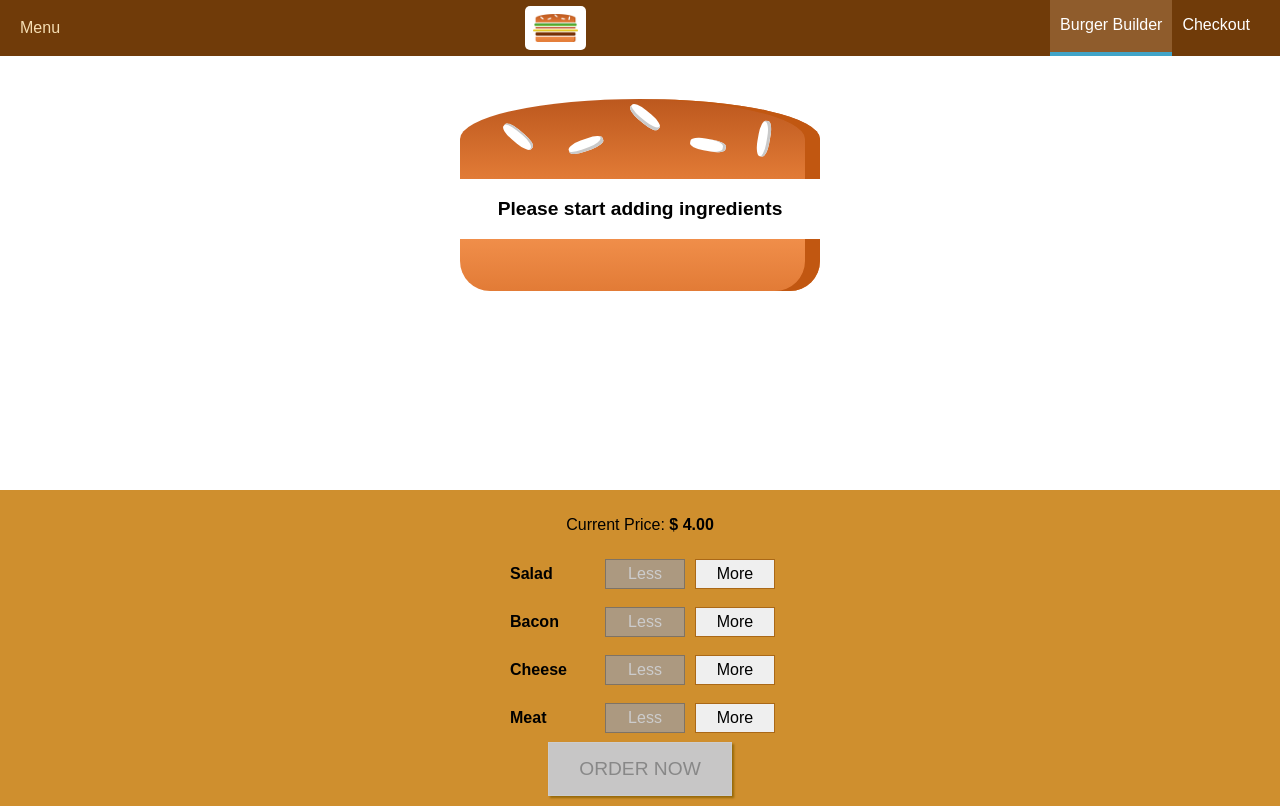
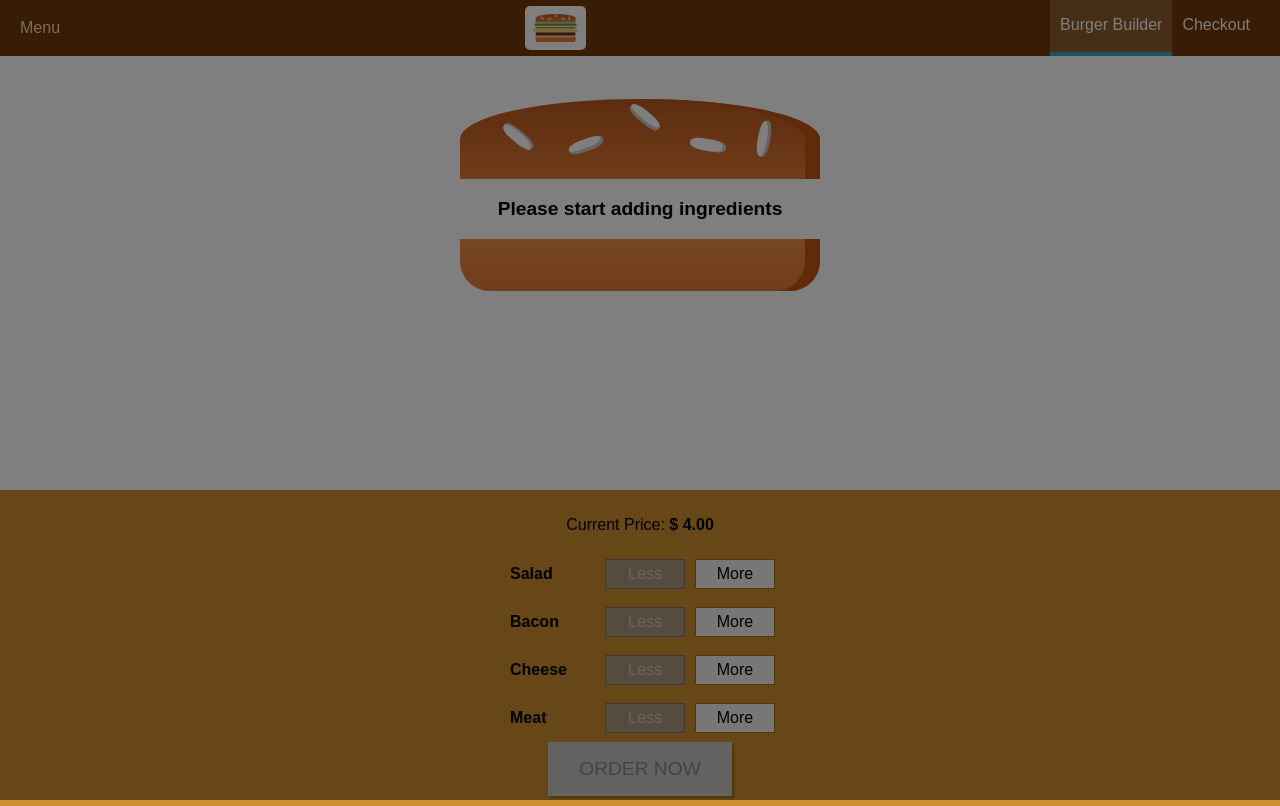
Before and after one commit to rabindratamang/burger-builder, a React app: page / in a window 1280 px wide. Built offline with nearby package versions, Linux system fonts and the light colour scheme.

Commit message:
Add sidedrawer toggle logic

```diff
--- a/src/components/Layout/Layout.js
+++ b/src/components/Layout/Layout.js
@@ -1,17 +1,30 @@
-import React, { Fragment } from 'react';
+import React, { Fragment, Component } from 'react';
 import classes from './Layout.css';
 import Toolbar from '../Navigation/Toolbar/Toolbar';
 import SideDrawer from '../Navigation/SideDrawer/SideDrawer';
 
-const layout = props => {
+class Layout extends Component {
+  state = {
+    showSideDrawer: true,
+  };
+
+  SideDrawerCloseHandler = () => {
+    this.setState({ showSideDrawer: false });
+  };
+
+  render() {
     return (
       <Fragment>
-      <SideDrawer />
+        <SideDrawer
+          open={this.state.showSideDrawer}
+          closed={this.SideDrawerCloseHandler}
+        />
         <Toolbar />
         <div>toolbar, sidebar, backdrop</div>
-      <main className={classes.content}>{props.children}</main>
+        <main className={classes.content}>{this.props.children}</main>
       </Fragment>
     );
-};
+  }
+}
 
-export default layout;
+export default Layout;
--- a/src/components/Navigation/SideDrawer/SideDrawer.css
+++ b/src/components/Navigation/SideDrawer/SideDrawer.css
@@ -23,7 +23,7 @@
 }
 
 .Close {
-  transform: translateX(100%);
+  transform: translateX(-100%);
 }
 
 .Logo {
--- a/src/components/Navigation/SideDrawer/SideDrawer.js
+++ b/src/components/Navigation/SideDrawer/SideDrawer.js
@@ -1,11 +1,19 @@
-import React from 'react';
+import React, { Fragment } from 'react';
 import Logo from '../../Logo/Logo';
 import NavigationItems from '../NavigationItems/NavigationItems';
 import classes from './SideDrawer.css';
+import BackDrop from '../../UI/Backdrop/Backdrop';
 
 const SideDrawer = props => {
+  let attachClasses = [classes.SideDrawer, classes.Close];
+  if (props.open) {
+    attachClasses = [classes.SideDrawer, classes.Open];
+  }
+
   return (
-    <div className={classes.SideDrawer}>
+    <Fragment>
+      <BackDrop show={props.open} clicked={props.closed} />
+      <div className={attachClasses.join(' ')}>
         <div className={classes.Logo}>
           <Logo />
         </div>
@@ -13,6 +21,7 @@
           <NavigationItems />
         </nav>
       </div>
+    </Fragment>
   );
 };
 
```
Lines whose indentation alone changed are shown as unchanged.
